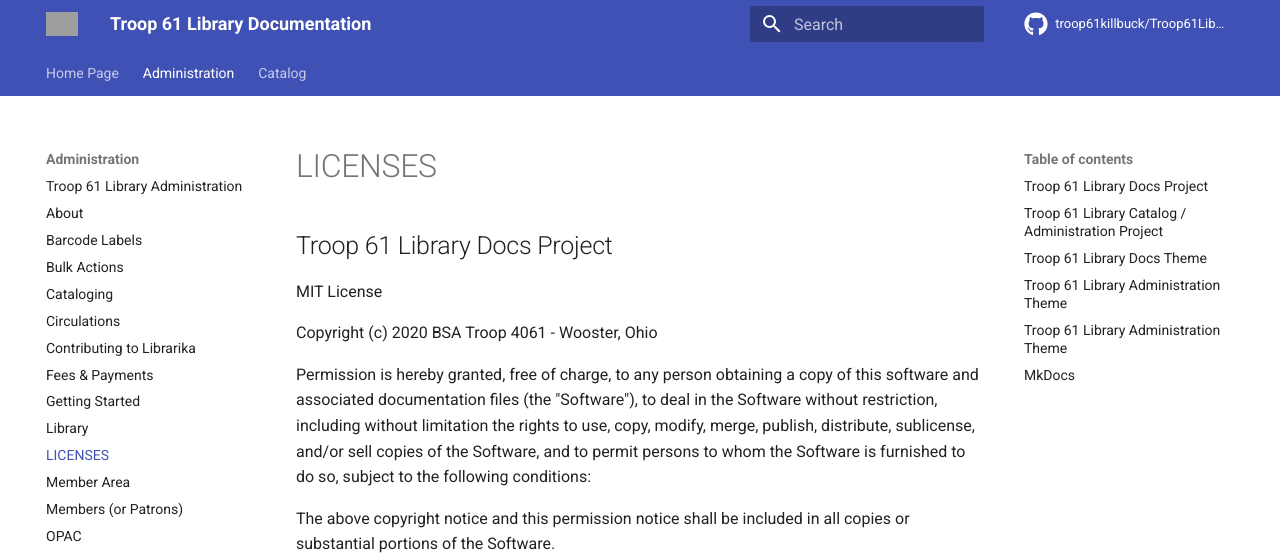
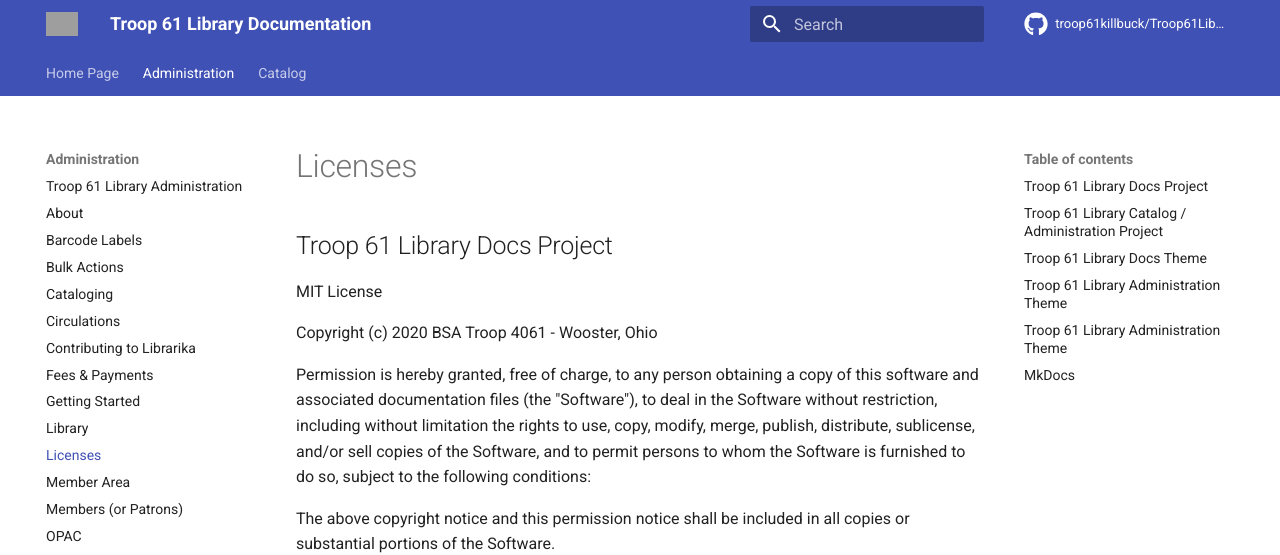
Before and after one commit to jackveney/Troop61LibraryDocs, an MkDocs documentation site: the page built from docs/Administration/license.md, in a window 1280 px wide and 900 px high. Shown: the top 555 px of the window. Built offline with MkDocs 1.6.1 and Material for MkDocs 9.7.7, drawn with Linux system fonts in a browser that asks for light colours; comment, search, counter and statistics services are not loaded; grey boxes are pictures that could not be loaded.

```diff
--- a/docs/Administration/license.md
+++ b/docs/Administration/license.md
@@ -1,4 +1,4 @@
-# LICENSES
+# Licenses
 
 ## Troop 61 Library Docs Project
 
```
